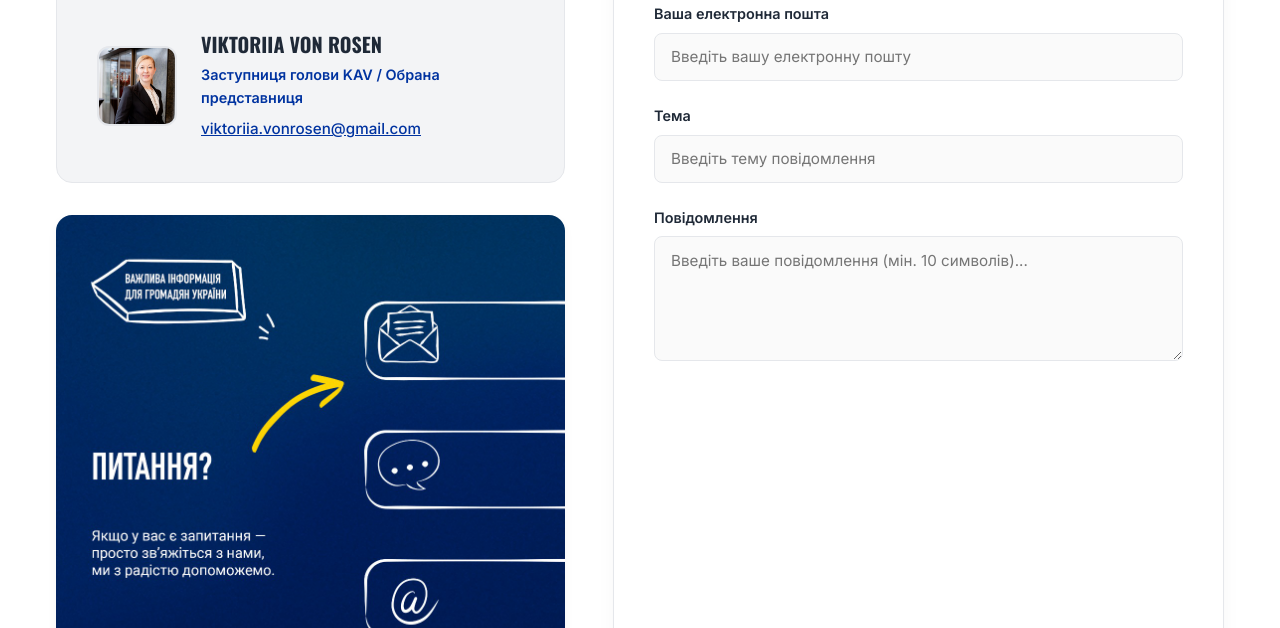
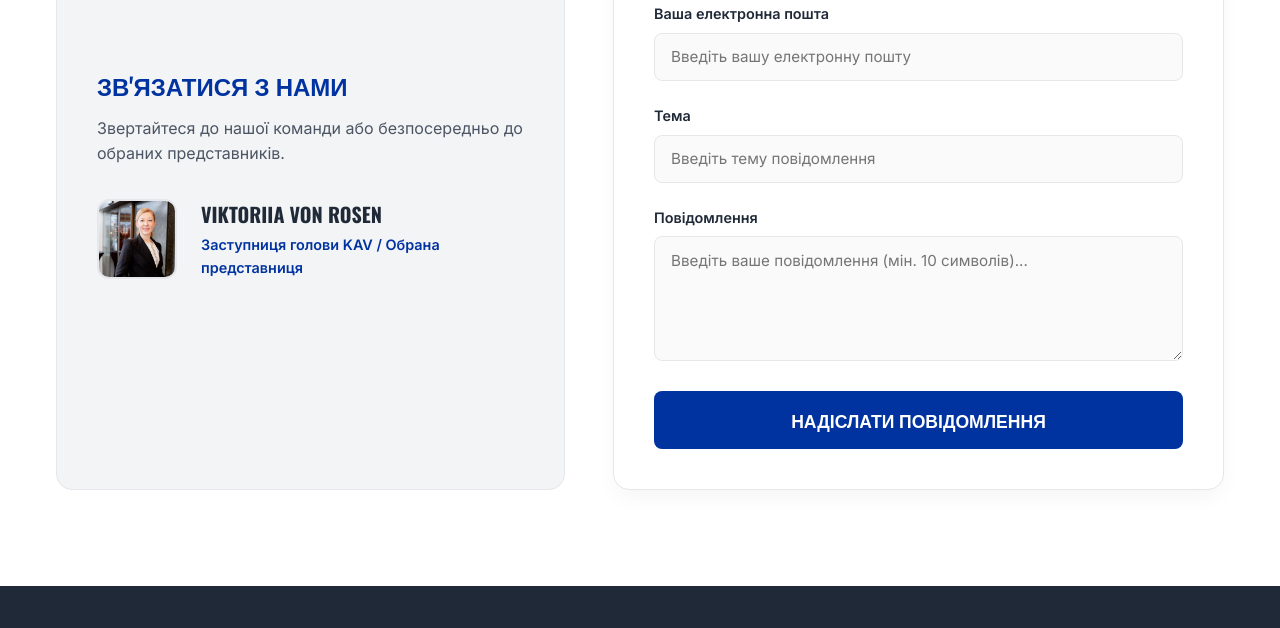
Before and after one commit to sdwerner/2026_ua_campaign, a website built with Vite: page index.html in a window 1280 px wide. Shown: the part 5648-6276 px from the top of the page. Built offline with nearby package versions, Linux system fonts and the light colour scheme.

Commit message:
fix: remove email from contact card, remove illustration image, and restore form submit button

```diff
--- a/index.html
+++ b/index.html
@@ -200,7 +200,7 @@
         <div class="contact-grid">
           <!-- Left Column: Invitation Card -->
           <div class="contact-info-panel">
-            <div class="contact-invitation-card">
+            <div class="contact-invitation-card" style="flex: 1; display: flex; flex-direction: column; justify-content: center;">
               <h3 data-i18n="contact.title">Зв'язатися з нами</h3>
               <p data-i18n="contact.viktoriia_invite">
                 Звертайтеся до нашої команди або безпосередньо до обраних представників.
@@ -214,14 +214,8 @@
                 <div>
                   <h4 style="font-family: var(--font-display); font-size: 1.25rem; text-transform: uppercase; margin-bottom: 0.25rem;">Viktoriia von Rosen</h4>
                   <p style="color: var(--color-primary); font-weight: 600; font-size: 0.9rem;" data-i18n="contact.viktoriia_role">Голова списку / Обрана представниця</p>
-                  <p style="margin-top: 0.5rem; font-size: 0.95rem; font-weight: 500;"><a href="mailto:viktoriia.vonrosen@gmail.com" style="color: var(--color-primary); text-decoration: underline;">viktoriia.vonrosen@gmail.com</a></p>
                 </div>
               </div>
-            </div>
-
-            <!-- Informational image illustration -->
-            <div style="border-radius: 16px; overflow: hidden; box-shadow: 0 4px 10px rgba(0,0,0,0.05); flex: 1; min-height: 200px;">
-              <img src="./public/images/info-contact.jpg" alt="Contact Illustration" style="width: 100%; height: 100%; object-fit: cover;">
             </div>
           </div>
 
@@ -258,6 +252,12 @@
                 <label for="contact-body" class="form-label" data-i18n="contact.label_body">Повідомлення</label>
                 <textarea id="contact-body" class="form-control" rows="5" data-i18n-placeholder="contact.placeholder_body" placeholder="Введіть ваше повідомлення (мін. 10 символів)..." required></textarea>
                 <span class="form-error-text" id="error-contact-body"></span>
+              </div>
+
+              <!-- Submit Button -->
+              <button type="submit" class="btn btn-primary" style="width: 100%; border-radius: 8px; padding: 1rem; font-size: 1.1rem; text-transform: uppercase;" data-i18n="contact.btn_send">Надіслати повідомлення</button>
+            </form>
+          </div>
         </div>
       </div>
     </section>
```
